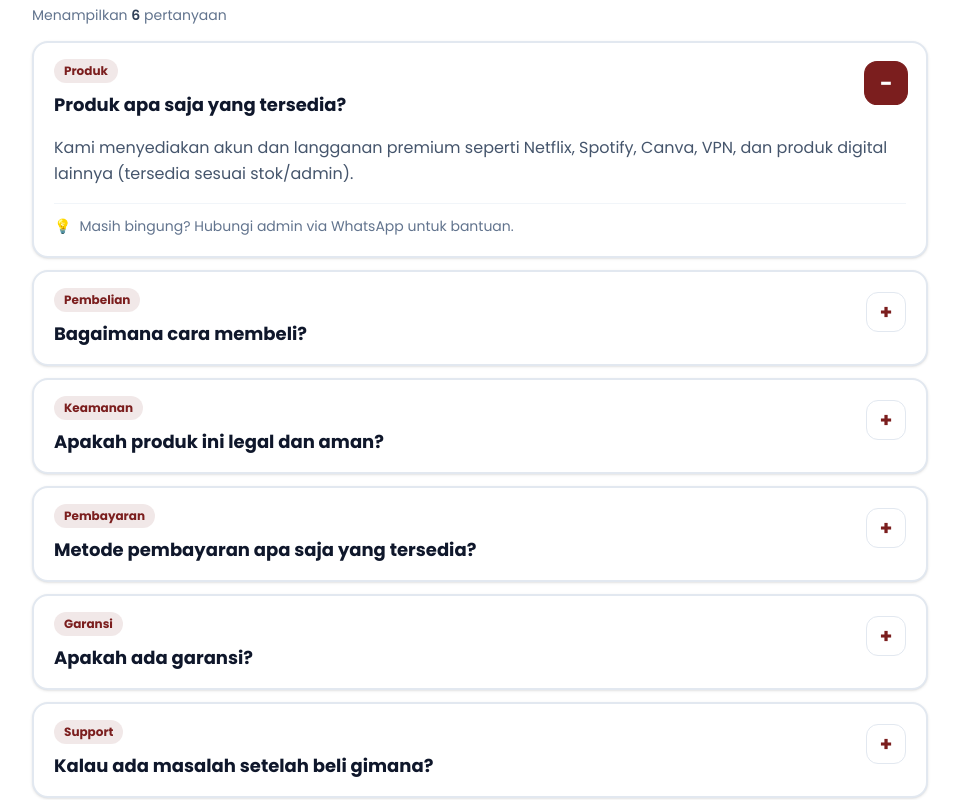
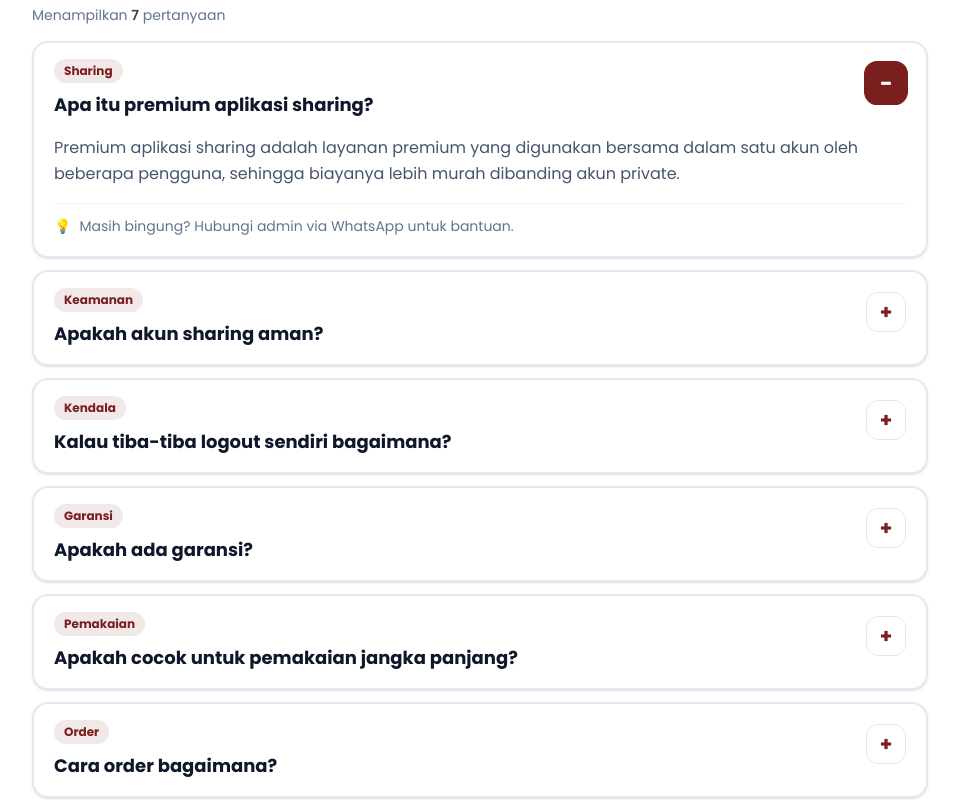
Before and after one commit to chandraputra06/orinimo-web, a React (Vite) app: page /faq in a window 1280 px wide. Shown: the part 580-1380 px from the top of the page, without its empty margins (160-1119 px from the left). Built offline with nearby package versions, Linux system fonts and the light colour scheme.

Commit message:
refactor(faq): restructure FAQ section slicing

```diff
--- a/src/pages/FAQ.jsx
+++ b/src/pages/FAQ.jsx
@@ -36,40 +36,57 @@ const DotMatrix = () => {
 
 const faqs = [
   {
-    category: "Produk",
-    question: "Produk apa saja yang tersedia?",
+    category: "Sharing",
+    question: "Apa itu premium aplikasi sharing?",
     answer:
-      "Kami menyediakan akun dan langganan premium seperti Netflix, Spotify, Canva, VPN, dan produk digital lainnya (tersedia sesuai stok/admin).",
-  },
-  {
-    category: "Pembelian",
-    question: "Bagaimana cara membeli?",
-    answer:
-      "Pilih produk, lakukan pemesanan sesuai arahan admin, lalu pembayaran via metode yang tersedia (transfer/e-wallet/QRIS). Setelah itu, kirim bukti pembayaran agar pesanan diproses.",
+      "Premium aplikasi sharing adalah layanan premium yang digunakan bersama dalam satu akun oleh beberapa pengguna, sehingga biayanya lebih murah dibanding akun private.",
   },
   {
     category: "Keamanan",
-    question: "Apakah produk ini legal dan aman?",
+    question: "Apakah akun sharing aman?",
     answer:
-      "Kami mengutamakan keamanan. Panduan penggunaan diberikan agar akun tetap aman, dan dukungan admin tersedia jika ada kendala.",
+      "Aman selama digunakan sesuai aturan yang diberikan penjual, seperti:\n" +
+      "1. Tidak mengganti password\n" +
+      "2. Tidak logout perangkat lain\n" +
+      "3. Tidak mengubah profil utama\n" +
+      "dll",
   },
   {
-    category: "Pembayaran",
-    question: "Metode pembayaran apa saja yang tersedia?",
+    category: "Kendala",
+    question: "Kalau tiba-tiba logout sendiri bagaimana?",
     answer:
-      "Umumnya transfer bank, e-wallet (DANA/GoPay), dan QRIS (sesuai ketersediaan). Detail selalu mengikuti informasi admin.",
+      "Silakan hubungi admin. Biasanya disebabkan oleh:\n" +
+      "1. Terlalu banyak login\n" +
+      "2. Update sistem aplikasi\n" +
+      "3. Maintenance akun",
   },
   {
     category: "Garansi",
     question: "Apakah ada garansi?",
     answer:
-      "Untuk beberapa produk tersedia garansi sesuai ketentuan. Silakan tanyakan ke admin sebelum order agar jelas masa berlaku & cakupannya.",
+      "Iya, dan setiap aplikasi memiliki durasi garansi yang berbeda-beda. Pastikan mematuhi SnK produk untuk mendapatkan garansi.",
   },
   {
-    category: "Support",
-    question: "Kalau ada masalah setelah beli gimana?",
+    category: "Pemakaian",
+    question: "Apakah cocok untuk pemakaian jangka panjang?",
     answer:
-      "Hubungi admin via WhatsApp, jelaskan kendala dan sertakan screenshot bila perlu. Kami bantu pengecekan dan solusi secepatnya.",
+      "Cocok jika mengikuti aturan dan tidak sering login–logout.",
+  },
+  {
+    category: "Order",
+    question: "Cara order bagaimana?",
+    answer:
+      "Bisa lihat pada halaman Cara Pembelian.",
+  },
+  {
+    category: "Berlangganan",
+    question: "Cara berlangganan (step by step)?",
+    answer:
+      "1. Pilih produk yang diinginkan\n" +
+      "2. Mengisi data diri\n" +
+      "3. Melakukan pembayaran\n" +
+      "4. Akun akan dikirim melalui WhatsApp\n" +
+      "5. Selesai",
   },
 ];
 
@@ -263,7 +280,7 @@ const FAQ = () => {
                       ].join(" ")}
                     >
                       <div className="overflow-hidden">
-                        <div className="px-5 pb-5 text-slate-600 leading-relaxed">
+                        <div className="px-5 pb-5 text-slate-600 leading-relaxed whitespace-pre-line">
                           {faq.answer}
                           <div className="mt-4 h-px bg-slate-100" />
                           <p className="mt-3 text-sm text-slate-500 flex items-center gap-2">
```
